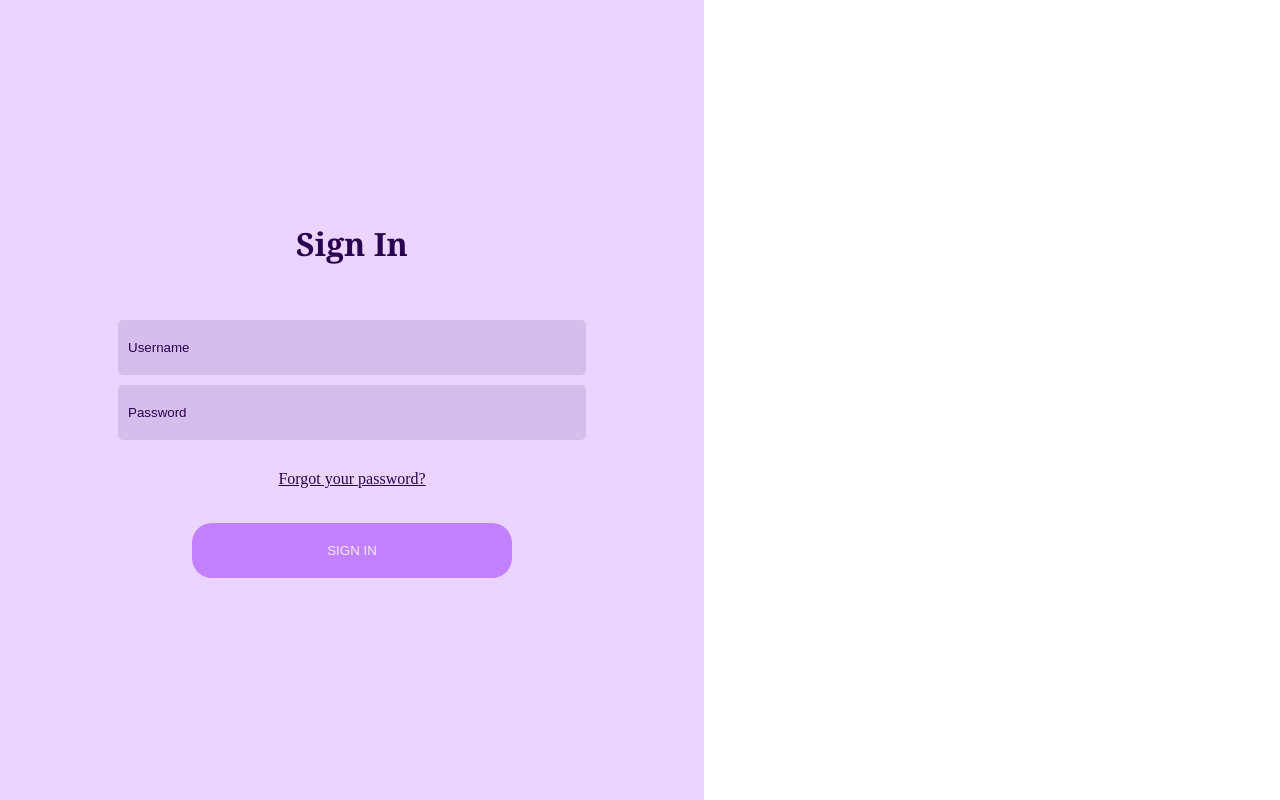
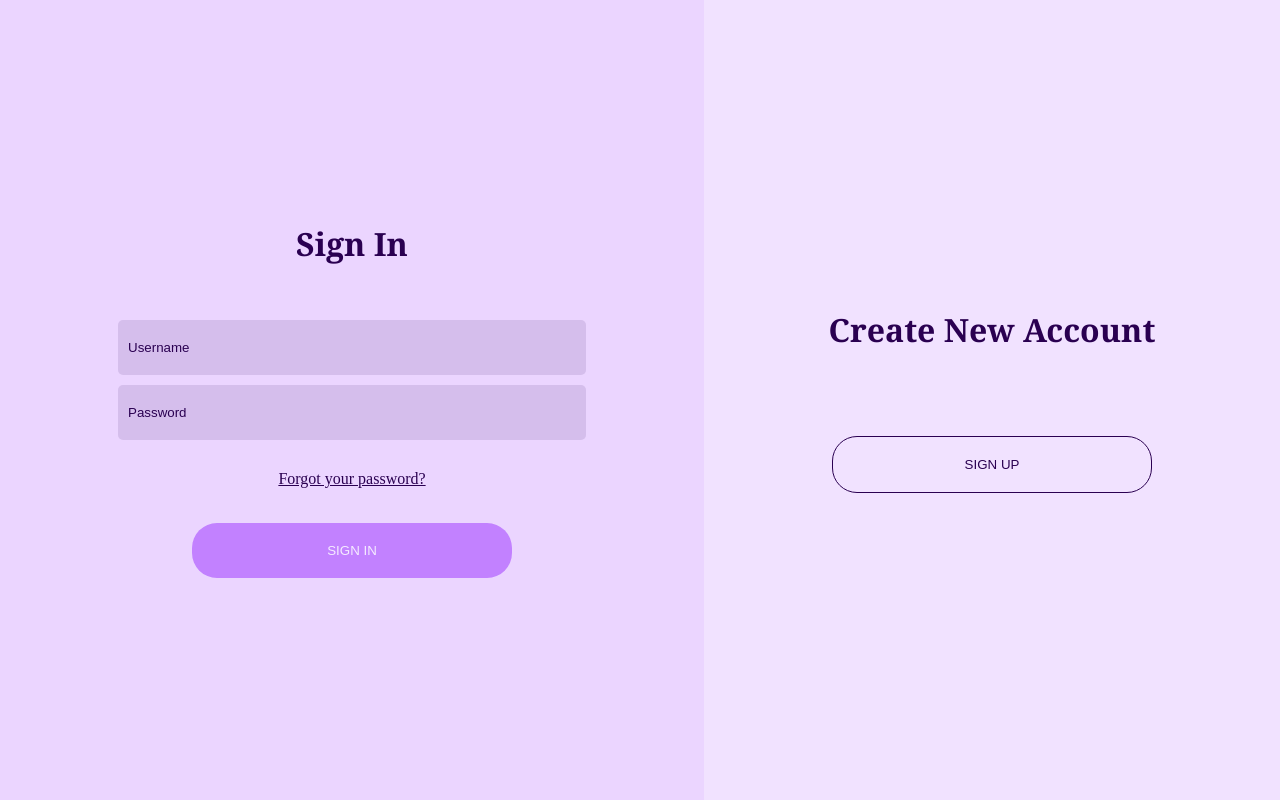
Before and after one commit to ciegodontreras/SignUpForm, a plain HTML site: page index.html in a window 1280 px wide. Drawn offline with Linux system fonts and the light colour scheme.

Commit message:
Version 3 - HTML & CSS sdded for sign up form

```diff
--- a/index.html
+++ b/index.html
@@ -7,13 +7,19 @@
     <title>SignUpForm</title>
 </head>
 <body>
-    <div class="signin">
+   <div class="signin">
         <h1>Sign In</h1>
         <form action="#" method="post">
             <input type="text" name="username" id="username" placeholder="Username">
             <input type="password" name="password" id="password" placeholder="Password">
             <a href="#">Forgot your password?</a>
-            <button type="submit">SIGN IN</button>
+            <button type="submit" class="signin-button">SIGN IN</button>
+        </form>
+    </div>
+    <div class="signup">
+        <h1 class="create-account-text">Create New Account</h1>
+        <form action="#" method="post">
+            <button type="submit" class="signup-button">SIGN UP</button>
         </form>
     </div>
     <script src="index.js"></script>
--- a/styles.css
+++ b/styles.css
@@ -2,7 +2,12 @@
     margin: 0;
 }
 
-.signin, form {
+body {
+    display: flex;
+    align-items: center;
+}
+
+.signin, form, .signup{
     display: flex;
     flex-direction: column;
     justify-content: center;
@@ -45,7 +50,7 @@ button {
     border: 0;
     padding: 20px;
     width: 25vw;
-    border-radius: 20px;
+    border-radius: 25px;
     background-color: rgb(194, 129, 255);
     color: rgb(245, 235, 255);
     cursor: pointer;
@@ -64,3 +69,24 @@ a {
     margin-top: 25px;
     color: rgb(42, 0, 81);
 }
+
+.signup {
+    height: 100vh;
+    width: 45vw;
+    background-color: rgb(241, 226, 255);
+}
+
+.create-account-text {
+    text-align: center;
+}
+
+.signup-button {
+    background-color: rgb(241, 226, 255);
+    border: 1px solid rgb(42, 0, 81);
+    color: rgb(42, 0, 81);
+}
+
+.signup-button:hover {
+    background-color: rgb(42, 0, 81);
+    color: rgb(241, 226, 255);
+}
```
